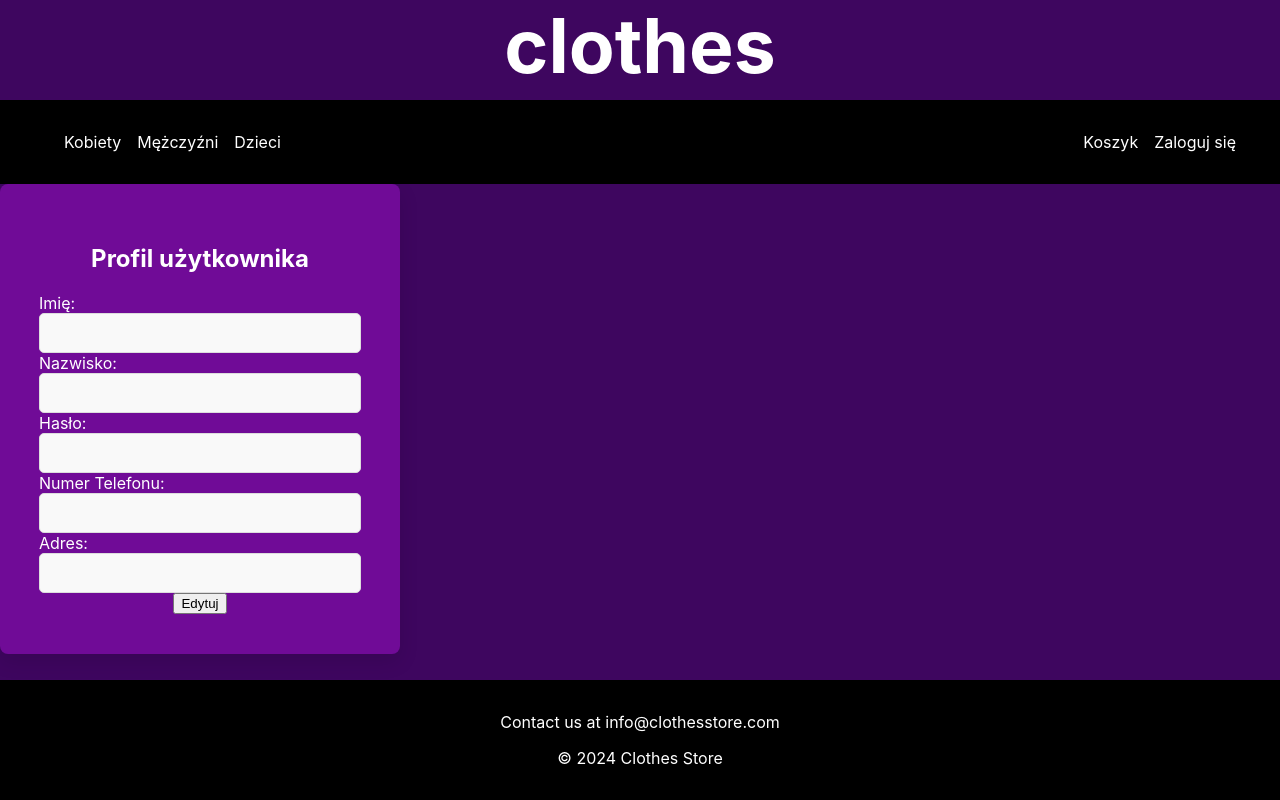
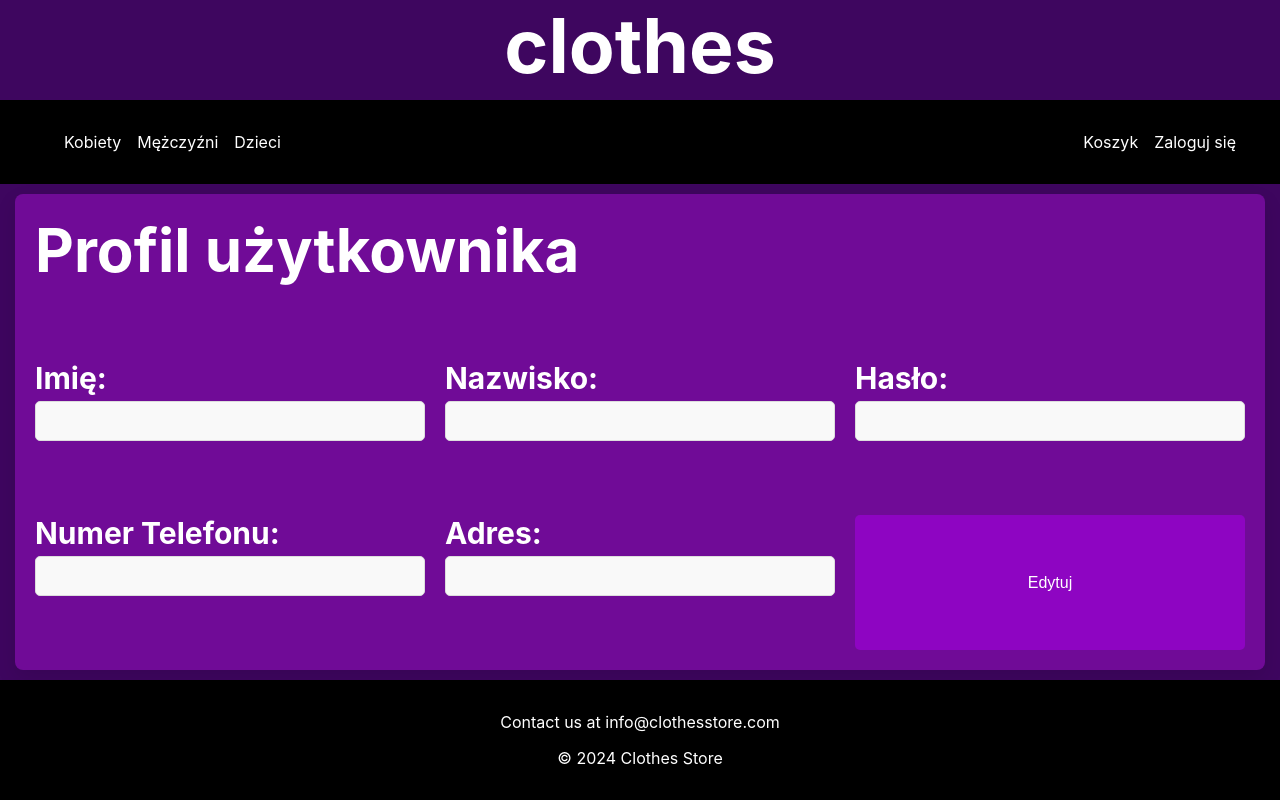
Before and after one commit to PiotMac/Thesis, a React (Create React App) app in the folder frontend/: page /profile in a window 1280 px wide. Built offline with nearby package versions, Linux system fonts and the light colour scheme; no server answers.

Commit message:
Added proper links to categories and improved login/regestration

```diff
--- a/frontend/package.json
+++ b/frontend/package.json
@@ -6,6 +6,7 @@
     "@testing-library/jest-dom": "^5.17.0",
     "@testing-library/react": "^13.4.0",
     "@testing-library/user-event": "^13.5.0",
+    "jwt-decode": "^4.0.0",
     "react": "^18.3.1",
     "react-dom": "^18.3.1",
     "react-router-dom": "^6.26.2",
--- a/frontend/src/App.js
+++ b/frontend/src/App.js
@@ -9,6 +9,7 @@ import Kids from "./components/Kids";
 import Login from "./components/Login";
 import Register from "./components/Register";
 import UserProfile from "./components/UserProfile";
+import CategoryPage from "./components/CategoryPage";
 
 function App() {
   const [isLoggedIn, setIsLoggedIn] = useState(false);
@@ -42,14 +43,21 @@ function App() {
           <div className="categories">
             <Routes>
               <Route exact path="/" element={<Women />} />
-              <Route path="/men" element={<Men />} />
-              <Route path="/kids" element={<Kids />} />
+              <Route exact path="/men" element={<Men />} />
+              <Route exact path="/kids" element={<Kids />} />
               <Route
                 path="/login"
                 element={<Login setIsLoggedIn={setIsLoggedIn} />}
               />
-              <Route path="/register" element={<Register />} />
+              <Route
+                path="/register"
+                element={<Register setIsLoggedIn={setIsLoggedIn} />}
+              />
               <Route path="/profile" element={<UserProfile />} />
+              <Route
+                path="/:mainCategory/:subcategory"
+                element={<CategoryPage />}
+              />
             </Routes>
           </div>
           <Footer />
--- /dev/null
+++ b/frontend/src/components/CategoryPage.js
@@ -0,0 +1,40 @@
+import React, { useEffect, useState } from "react";
+import { useParams } from "react-router-dom";
+
+const CategoryPage = () => {
+  const { mainCategory, subcategory } = useParams(); // Get mainCategory and subcategory from URL
+  const [products, setProducts] = useState([]);
+
+  //   useEffect(() => {
+  //     // Fetch or filter products based on mainCategory and subcategory
+  //     // Assuming you have an API endpoint or a function to get products by category
+  //     const fetchProducts = async () => {
+  //       const response = await fetch(
+  //         `http://localhost:4000/${mainCategory}/${subcategory}`
+  //       );
+  //       //setProducts(response.data);
+  //     };
+
+  //     fetchProducts();
+  //   }, [mainCategory, subcategory]);
+
+  return (
+    <div>
+      <h1>
+        {mainCategory.charAt(0).toUpperCase() + mainCategory.slice(1)}'s{" "}
+        {subcategory.charAt(0).toUpperCase() + subcategory.slice(1)}
+      </h1>
+      {/* <div className="products-grid">
+        {products.map((product) => (
+          <div key={product.id} className="product-card">
+            <img src={product.image} alt={product.name} />
+            <h3>{product.name}</h3>
+            <p>{product.price}</p>
+          </div>
+        ))}
+      </div> */}
+    </div>
+  );
+};
+
+export default CategoryPage;
--- a/frontend/src/components/Kids.js
+++ b/frontend/src/components/Kids.js
@@ -5,20 +5,32 @@ const Kids = () => {
   return (
     <div className="app">
       <div className="categories_grid">
-        <CategorySquare imageSrc="/shoe.png" text="Obuwie" link="/women" />
+        <CategorySquare imageSrc="/shoe.png" text="Obuwie" link="/kids/shoes" />
         <CategorySquare
           imageSrc="/bag.png"
           text="Torby i plecaki"
-          link="/men"
+          link="/kids/bags"
         />
-        <CategorySquare imageSrc="/trousers.png" text="Spodnie" link="/kids" />
+        <CategorySquare
+          imageSrc="/trousers.png"
+          text="Spodnie"
+          link="/kids/trousers"
+        />
         <CategorySquare
           imageSrc="/pyjamas.png"
           text="Piżamy"
-          link="/accessories"
+          link="/kids/pyjamas"
         />
-        <CategorySquare imageSrc="/shirt.png" text="Koszulki" link="/shoes" />
-        <CategorySquare imageSrc="/jacket.png" text="Kurtki" link="/new" />
+        <CategorySquare
+          imageSrc="/shirt.png"
+          text="Koszulki"
+          link="/kids/shirts"
+        />
+        <CategorySquare
+          imageSrc="/jacket.png"
+          text="Kurtki"
+          link="/kids/jackets"
+        />
       </div>
     </div>
   );
--- a/frontend/src/components/LoginForm.js
+++ b/frontend/src/components/LoginForm.js
@@ -1,8 +1,8 @@
 import React, { useState } from "react";
 import { NavLink, useNavigate } from "react-router-dom";
+import { jwtDecode } from "jwt-decode";
 
 const LoginForm = ({ setIsLoggedIn }) => {
-  console.log("setIsLoggedIn is:", setIsLoggedIn);
   const [email, setEmail] = useState("");
   const [password, setPassword] = useState("");
   const [errorMessage, setErrorMessage] = useState("");
@@ -22,8 +22,15 @@ const LoginForm = ({ setIsLoggedIn }) => {
       if (response.ok) {
         const data = await response.json();
         localStorage.setItem("token", data.token);
+        const decodedToken = jwtDecode(data.token);
+        const userRole = decodedToken.role; // either 'admin' or 'user'
+        localStorage.setItem("role", userRole);
         setIsLoggedIn(true);
-        navigate("/profile");
+        if (userRole === "admin") {
+          navigate("/admin");
+        } else {
+          navigate("/profile");
+        }
       } else {
         setErrorMessage("Login failed");
       }
--- a/frontend/src/components/Men.js
+++ b/frontend/src/components/Men.js
@@ -5,20 +5,32 @@ const Men = () => {
   return (
     <div className="app">
       <div className="categories_grid">
-        <CategorySquare imageSrc="/shoe.png" text="Obuwie" link="/women" />
+        <CategorySquare imageSrc="/shoe.png" text="Obuwie" link="/men/shoes" />
         <CategorySquare
           imageSrc="/bag.png"
           text="Torby i plecaki"
-          link="/men"
+          link="/men/bags"
         />
-        <CategorySquare imageSrc="/trousers.png" text="Spodnie" link="/kids" />
+        <CategorySquare
+          imageSrc="/trousers.png"
+          text="Spodnie"
+          link="/men/trousers"
+        />
         <CategorySquare
           imageSrc="/suit.png"
           text="Garnitury"
-          link="/accessories"
+          link="/men/suits"
         />
-        <CategorySquare imageSrc="/shirt.png" text="Koszulki" link="/shoes" />
-        <CategorySquare imageSrc="/jacket.png" text="Kurtki" link="/new" />
+        <CategorySquare
+          imageSrc="/shirt.png"
+          text="Koszulki"
+          link="/men/shirts"
+        />
+        <CategorySquare
+          imageSrc="/jacket.png"
+          text="Kurtki"
+          link="/men/jackets"
+        />
       </div>
     </div>
   );
--- a/frontend/src/components/Navbar.js
+++ b/frontend/src/components/Navbar.js
@@ -6,6 +6,7 @@ const Navbar = ({ isLoggedIn, setIsLoggedIn }) => {
 
   const handleLogout = () => {
     localStorage.removeItem("token");
+    localStorage.removeItem("role");
     setIsLoggedIn(false);
     navigate("/login");
   };
--- a/frontend/src/components/Register.js
+++ b/frontend/src/components/Register.js
@@ -1,8 +1,8 @@
 import React from "react";
 import RegisterForm from "./RegisterForm";
 
-const Register = () => {
-  return <RegisterForm />;
+const Register = ({ setIsLoggedIn }) => {
+  return <RegisterForm setIsLoggedIn={setIsLoggedIn} />;
 };
 
 export default Register;
--- a/frontend/src/components/RegisterForm.js
+++ b/frontend/src/components/RegisterForm.js
@@ -1,7 +1,7 @@
 import React, { useState } from "react";
-import { NavLink } from "react-router-dom";
+import { NavLink, useNavigate } from "react-router-dom";
 
-const RegisterForm = () => {
+const RegisterForm = ({ setIsLoggedIn }) => {
   const [name, setName] = useState("");
   const [email, setEmail] = useState("");
   const [password, setPassword] = useState("");
@@ -14,6 +14,7 @@ const RegisterForm = () => {
     number: false,
     specialChar: false,
   });
+  const navigate = useNavigate();
 
   const handlePasswordCriteria = (e) => {
     const value = e.target.value;
@@ -61,8 +62,10 @@ const RegisterForm = () => {
       });
 
       if (response.ok) {
-        console.log("User registered successfully");
-        // Optionally, redirect the user or reset the form
+        const data = await response.json();
+        localStorage.setItem("token", data.token);
+        setIsLoggedIn(true);
+        navigate("/profile");
       } else {
         setErrorMessage("Registration failed");
       }
--- a/frontend/src/components/UserProfile.js
+++ b/frontend/src/components/UserProfile.js
@@ -60,11 +60,11 @@ function UserProfile() {
   };
 
   return (
-    <div className="user-profile">
+    <div className="profile-container">
       <h2>Profil użytkownika</h2>
 
-      <label>
-        Imię:
+      <div className="profile-input-group">
+        <label>Imię:</label>
         <input
           type="text"
           name="firstName"
@@ -72,10 +72,10 @@ function UserProfile() {
           onChange={handleInputChange}
           disabled={!isEditing}
         />
-      </label>
+      </div>
 
-      <label>
-        Nazwisko:
+      <div className="profile-input-group">
+        <label>Nazwisko:</label>
         <input
           type="text"
           name="lastName"
@@ -83,10 +83,10 @@ function UserProfile() {
           onChange={handleInputChange}
           disabled={!isEditing}
         />
-      </label>
+      </div>
 
-      <label>
-        Hasło:
+      <div className="profile-input-group">
+        <label>Hasło:</label>
         <input
           type="password"
           name="password"
@@ -94,10 +94,10 @@ function UserProfile() {
           onChange={handleInputChange}
           disabled={!isEditing}
         />
-      </label>
+      </div>
 
-      <label>
-        Numer Telefonu:
+      <div className="profile-input-group">
+        <label>Numer Telefonu:</label>
         <input
           type="tel"
           name="phone"
@@ -105,10 +105,10 @@ function UserProfile() {
           onChange={handleInputChange}
           disabled={!isEditing}
         />
-      </label>
+      </div>
 
-      <label>
-        Adres:
+      <div className="profile-input-group">
+        <label>Adres:</label>
         <input
           type="text"
           name="address"
@@ -116,7 +116,7 @@ function UserProfile() {
           onChange={handleInputChange}
           disabled={!isEditing}
         />
-      </label>
+      </div>
 
       {!isEditing ? (
         <button onClick={() => setIsEditing(true)}>Edytuj</button>
--- a/frontend/src/index.css
+++ b/frontend/src/index.css
@@ -24,7 +24,7 @@ code {
 
 .main_page {
   display: flex;
-  flex-direction: column; /* Ensure column layout */
+  flex-direction: column;
   min-height: 100vh;
   width: 100vw;
 }
@@ -48,6 +48,8 @@ header {
 }
 
 .categories {
+  display: flex;
+  flex-direction: column;
   background-color: var(--secondary-background-color);
   flex: 1;
   justify-content: center;
@@ -178,8 +180,10 @@ footer {
   flex-direction: column;
   justify-content: center;
   align-items: center;
-  height: 65vh;
+  height: fit-content;
   background-color: var(--secondary-background-color);
+  margin-top: 20px;
+  margin-bottom: 20px;
 }
 
 .login-form, .register-form {
@@ -273,28 +277,34 @@ footer {
   size: 100px;
 }
 
-.user-profile {
-  display: flex;
-  flex-direction: column;
-  justify-content: center;
-  align-items: center;
+.profile-container {
+  display: grid;
+  grid-template-columns: repeat(3, 1fr);
+  gap: 20px;
+  padding: 20px;
+  flex: 1;
   background-color: var(--primary-color);
+  height: calc(100% - 30px);
+  width: calc(100% - 30px);
+  margin: 10px;
+  box-sizing: border-box;
   border-radius: 8px;
   box-shadow: 0px 8px 20px rgba(0, 0, 0, 0.1);
-  padding: 40px;
-  width: 320px;
 }
 
-.user-profile h2 {
+.profile-container h2 {
+  grid-column-start: 1;
+  grid-column-end: 4;
+  color: var(--text-color);
+  font-size: 60px;
+  margin: 0;
+}
+
+.profile-container label {
   color: var(--text-color);
 }
 
-.user-profile label {
-  color: var(--text-color);
-}
-
-.user-profile input {
-  width: 300px;
+.profile-container input {
   padding: 10px;
   border: 1px solid #ddd;
   border-radius: 5px;
@@ -304,3 +314,32 @@ footer {
   outline: none;
   transition: all 0.3s ease;
 }
+
+.profile-container button {
+  width: 100%;
+  padding: 12px;
+  background-color: var(--navbar-color);
+  border: none;
+  border-radius: 5px;
+  font-size: 1rem;
+  color: white;
+  cursor: pointer;
+  transition: background-color 0.3s ease;
+}
+
+.profile-container button:hover {
+  background-color: red;
+}
+
+.profile-input-group {
+  display: flex;
+  flex-direction: column;
+}
+
+.profile-input-group label {
+  max-width: 100%;
+  margin-bottom: 5px;
+  font-size: 30px;
+  font-weight: bold;
+  color: var(--text-color);
+}
```
Also changed, not shown: frontend/src/components/Women.js (+26 -6 lines), 1 other file (tests, documents, lock files or other folders).
